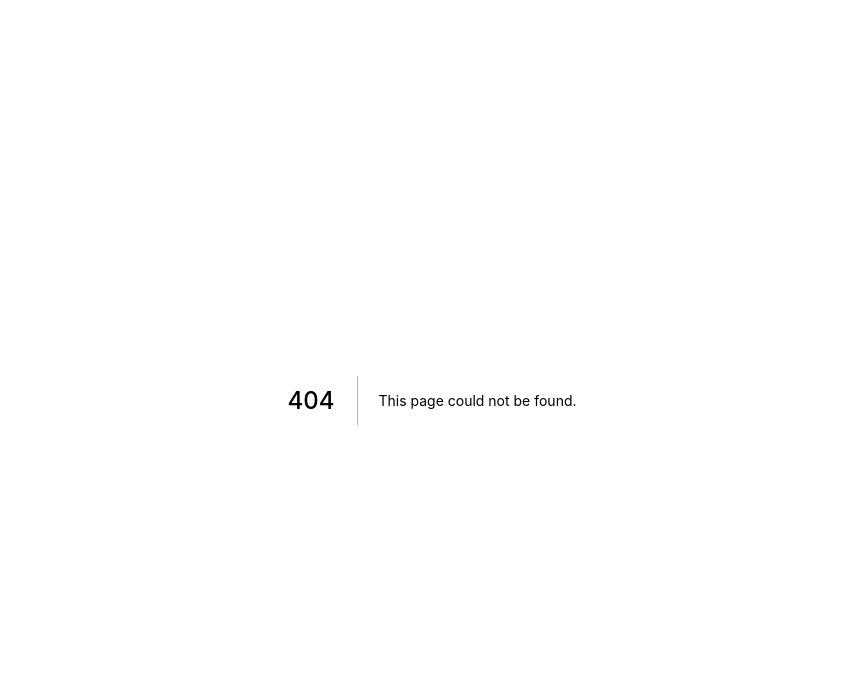
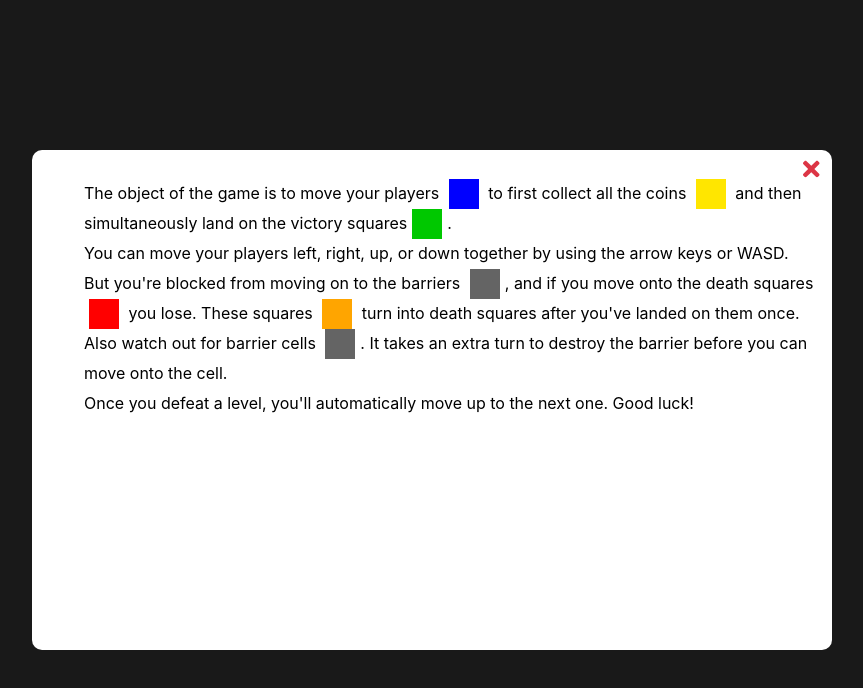
Before and after one commit to polkerty/multimaze, a Next.js app: page /help in a window 1280 px wide. Before the commit this address had no page. Shown: the top 688 px of the page, without its empty margins (208-1071 px from the left). Built offline with nearby package versions, Linux system fonts and the light colour scheme.

Commit message:
Add help screen

```diff
--- a/package.json
+++ b/package.json
@@ -8,6 +8,10 @@
     "start": "next start"
   },
   "dependencies": {
+    "@fortawesome/fontawesome-svg-core": "^1.2.35",
+    "@fortawesome/free-brands-svg-icons": "^5.15.3",
+    "@fortawesome/free-solid-svg-icons": "^5.15.3",
+    "@fortawesome/react-fontawesome": "^0.1.14",
     "next": "10.x",
     "react": "17.x",
     "react-dom": "17.x"
--- /dev/null
+++ b/pages/help.js
@@ -0,0 +1,33 @@
+import {Cell, TOKEN} from "./level";
+import {faTimes} from '@fortawesome/free-solid-svg-icons'
+import {FontAwesomeIcon} from '@fortawesome/react-fontawesome'
+
+export default function Help(props) {
+    return <div className={"help-modal__wrap"}>
+        <div className={"help-modal__inner"}>
+            <div className={"help-modal__close"} onClick={() => props.closeHelp()}>
+                <FontAwesomeIcon icon={faTimes}/>
+            </div>
+            <div className={"help-modal__content"}>
+                <ul>
+                    <li>The object of the game is to move your players <Cell def={[TOKEN.PLAYER1]} size={30}/> to first
+                        collect all the coins <Cell def={[TOKEN.COIN]} size={30}/> and then simultaneously land on the
+                        victory squares
+                        <Cell def={[TOKEN.FINISH1]} size={30}/>.
+                    </li>
+                    <li>You can move your players left, right, up, or down together by using the arrow keys or WASD.
+                    </li>
+                    <li>But you're blocked from moving on to the barriers <Cell def={[TOKEN.BARRIER]} size={30}/>, and
+                        if you move onto the death squares
+                        <Cell def={[TOKEN.DEATH]} size={30}/> you lose. These squares <Cell def={[TOKEN.COLLAPSE]}
+                                                                                            size={30}/> turn into death
+                        squares after you've landed on them once. Also watch out for barrier cells <Cell def={[TOKEN.BARRIER]}
+                                                                                                         size={30}/>. It takes an extra turn to destroy
+                        the barrier before you can move onto the cell.
+                    </li>
+                    <li>Once you defeat a level, you'll automatically move up to the next one. Good luck!</li>
+                </ul>
+            </div>
+        </div>
+    </div>
+}
--- a/pages/level.js
+++ b/pages/level.js
@@ -1,6 +1,6 @@
 import React, {Component} from "react";
 
-const TOKEN = {
+export const TOKEN = {
     WALL: 1,
     PLAYER1: 2,
     FINISH1: 3,
@@ -45,7 +45,7 @@ export default class Level extends Component {
         let deathByes = [];
 
         for (const [x, y] of playerSquares) {
-            while (newBoard[x][y].includes(TOKEN.PLAYER1)){
+            while (newBoard[x][y].includes(TOKEN.PLAYER1)) {
                 newBoard[x][y].splice(newBoard[x][y].indexOf(TOKEN.PLAYER1), 1)
             }
         }
@@ -57,17 +57,16 @@ export default class Level extends Component {
             }
 
             let newContents = softDeepCopy(this.state.board[x][y]);
-            while (newContents.includes(TOKEN.PLAYER1)){
+            while (newContents.includes(TOKEN.PLAYER1)) {
                 newContents.splice(newContents.indexOf(TOKEN.PLAYER1), 1);
             }
 
             if (this.canAcceptPlayer(newX, newY)) {
 
+            } else {
+                newContents.push(TOKEN.PLAYER1)
             }
-            else {
-                   newContents.push(TOKEN.PLAYER1)
-            }
-            if (newBoard[x][y].includes(TOKEN.PLAYER1) && ! newContents.includes(TOKEN.PLAYER1)){
+            if (newBoard[x][y].includes(TOKEN.PLAYER1) && !newContents.includes(TOKEN.PLAYER1)) {
                 newContents.push(TOKEN.PLAYER1)
             }
 
@@ -114,14 +113,14 @@ export default class Level extends Component {
     }
 
     removeDuplicatePlayers(arr) {
-        if (arr.indexOf(TOKEN.PLAYER1) !== arr.lastIndexOf(TOKEN.PLAYER1)){
-            arr.splice(arr.indexOf(TOKEN.PLAYER1),1)
+        if (arr.indexOf(TOKEN.PLAYER1) !== arr.lastIndexOf(TOKEN.PLAYER1)) {
+            arr.splice(arr.indexOf(TOKEN.PLAYER1), 1)
         }
     }
 
     removePlayers(arr) {
-        while (arr.indexOf(TOKEN.PLAYER1) > -1){
-            arr.splice(arr.indexOf(TOKEN.PLAYER1),1)
+        while (arr.indexOf(TOKEN.PLAYER1) > -1) {
+            arr.splice(arr.indexOf(TOKEN.PLAYER1), 1)
         }
     }
 
@@ -191,8 +190,14 @@ export default class Level extends Component {
 
 }
 
-function Cell(props) {
-    return <div className={"level-cell"}>
+export function Cell(props) {
+
+    const style = {};
+    if (props.size) {
+        style.width = props.size + 'px';
+        style.height = props.size + 'px';
+    }
+    return <div style={style} className={"level-cell" + (props.size ? ' level-cell--sized' : '')}>
         <div className={"level-cell__spacer"}/>
         {
             props.def.map((code, index) => <div key={index}
--- a/pages/levels.json
+++ b/pages/levels.json
@@ -104,6 +104,7 @@
     {
       "name": "R.I.P",
       "groups":  [0, 3],
+      "description": "Screw you",
       "definition": [[[4], [4], [4], [4], [4], [4], [4], [4], [4], [4], [4], [4], [4], [4], [4], [4], [4], [4], [4], [4]], [[4], [], [], [], [], [], [], [], [], [], [], [], [], [], [], [], [], [], [3], [4]], [[4], [], [4], [4], [4], [4], [4], [4], [4], [4], [4], [4], [4], [4], [4], [4], [4], [4], [], [4]], [[4], [], [4], [7], [7], [7], [7], [7], [7], [7], [7], [7], [7], [7], [7], [1], [7], [4], [], [4]], [[4], [], [4], [1], [7], [7], [7], [7], [7], [7], [7], [7], [7], [7], [7], [7], [7], [4], [], [4]], [[4], [], [4], [7], [7], [7], [7], [7], [7], [7], [7], [7], [7], [1], [7], [7], [7], [4], [], [4]], [[4], [], [4],
         [7], [7], [1], [7], [7], [7], [7], [7], [7], [7], [7], [7], [7], [7], [4], [], [4]], [[4], [], [4], [7], [7], [7], [7], [7], [7], [7], [7], [1], [7], [7], [7], [7], [7], [4], [], [4]], [[4], [], [4], [7], [7], [7], [7], [1], [7], [7], [7], [7], [7], [7], [7], [7], [7], [4], [], [4]], [[4], [], [4], [7], [7], [7], [7], [7], [7], [1], [7], [7], [7], [7], [7], [7], [7], [4], [], [4]], [[4], [], [4], [7], [7], [7], [7], [7], [7], [3], [1], [7], [7], [7], [7], [7], [7], [4], [], [4]], [[4], [], [4], [7], [7], [7], [7], [7], [1], [7], [7], [7], [7], [7], [7], [7], [7], [4], [], [4]], [[4], [], [4], [7], [7], [7], [7], [7], [7], [7], [7], [7], [1], [7], [7], [7], [7], [4], [], [4]], [[4], [], [4], [7], [7], [7], [1], [7], [7], [7], [7], [7], [7], [7], [7], [7], [7], [4], [], [4]], [[4], [], [4], [7], [7], [7], [7], [7], [7], [7], [7], [7], [7], [7], [1], [7], [7], [4], [], [4]], [[4], [], [4], [7], [1], [7], [7], [7], [7], [7], [7], [7], [7], [7], [7], [7], [7], [4], [], [4]], [[4], [], [4], [2],
         [7], [7], [7], [7], [7], [7], [7], [7], [7], [7], [7], [7], [1], [4], [], [4]], [[4], [], [4], [4], [4], [4], [4], [4], [4], [4], [4], [4], [4], [4], [4], [4], [4], [4], [], [4]], [[4], [2], [], [], [], [], [], [], [], [], [], [], [], [], [], [], [], [], [], [4]], [[4], [4], [4], [4], [4], [4], [4], [4], [4], [4], [4], [4], [4], [4], [4], [4], [4], [4], [4], [4]]]
--- a/styles/globals.css
+++ b/styles/globals.css
@@ -25,6 +25,10 @@ a {
     max-height: 100%;
     width: 800px;
     /*height: 500px;*/
+    border: 1px solid black;
+    border-radius: 5px;
+    position: relative;
+    z-index: -1;
 }
 
 .level-row {
@@ -35,8 +39,20 @@ a {
 .level-cell {
     flex-grow: 1;
     position: relative;
-    border: 1px solid black;
+    border-bottom: 1px solid black;
+    border-right: 1px solid black;
+    /*border: 1px solid black;*/
 }
+
+.level-cell--sized {
+    position: relative;
+    flex-grow: initial;
+    border: 0;
+}
+
+/*.level-row:nth-of-type(odd) .level-cell:nth-of-type(even), .level-row:nth-of-type(even) .level-cell:nth-of-type(odd) {*/
+/*    background: #ddd;*/
+/*}*/
 
 .level-cell__spacer {
     margin-top: 100%;
@@ -100,7 +116,7 @@ a {
     left: 0;
     top: 0;
     z-index: 0;
-    background: rgb(255,165,0);
+    background: rgb(255, 165, 0);
 }
 
 .level-token--BARRIER {
@@ -118,7 +134,7 @@ a {
     left: 20%;
     top: 20%;
     z-index: 2;
-    background: rgb(255,230,0);
+    background: rgb(255, 230, 0);
 }
 
 /* Maze controls */
@@ -189,3 +205,80 @@ a {
     padding: 3px 5px;
     display: block;
 }
+
+.maze-controls__help {
+    padding: 5px;
+    cursor: pointer;
+    font-size: 18px;
+    transition: all 1.5s;
+    display: flex;
+    align-items: center;
+    color: black;
+    width: 30px;
+    justify-content: center;
+}
+
+.maze-controls__group__help:hover {
+    color: white;
+    background: black;
+}
+
+/* modal */
+
+.help-modal__wrap {
+    position: fixed;
+    background: rgba(0, 0, 0, 0.9);
+    top: 0;
+    left: 0;
+    width: 100%;
+    height: 100%;
+    z-index: 1;
+}
+
+.help-modal__inner {
+    max-width: 100%;
+    max-height: 100%;
+    overflow-y: scroll;
+    width: 800px;
+    height: 500px;
+    box-sizing: border-box;
+    position: absolute;
+    left: 50%;
+    top: 50%;
+    transform: translate(-50%, -50%);
+    padding: 12px;
+    background: white;
+    border-radius: 10px;
+    z-index: 2;
+}
+
+
+.help-modal__content ul {
+    list-style: none;
+    line-height: 30px;
+}
+
+.help-modal__content .level-cell {
+    display: inline-block;
+    /*margin-bottom: 0px;*/
+    margin: 0 5px;
+    margin-bottom: -10px;
+}
+
+.help-modal__content .level-cell .level-token {
+    width: 100% !important;
+    height: 100% !important;
+    left: 0 !important;
+    top: 0 !important;
+}
+
+.help-modal__close {
+    position: absolute;
+    top: 5px;
+    right: 5px;
+    color: #dc3545;
+    cursor: pointer;
+    font-size: 24px;
+    width: 24px;
+    height: 24px;
+}
```
Also changed, not shown: pages/controller.js (+34 -10 lines).
